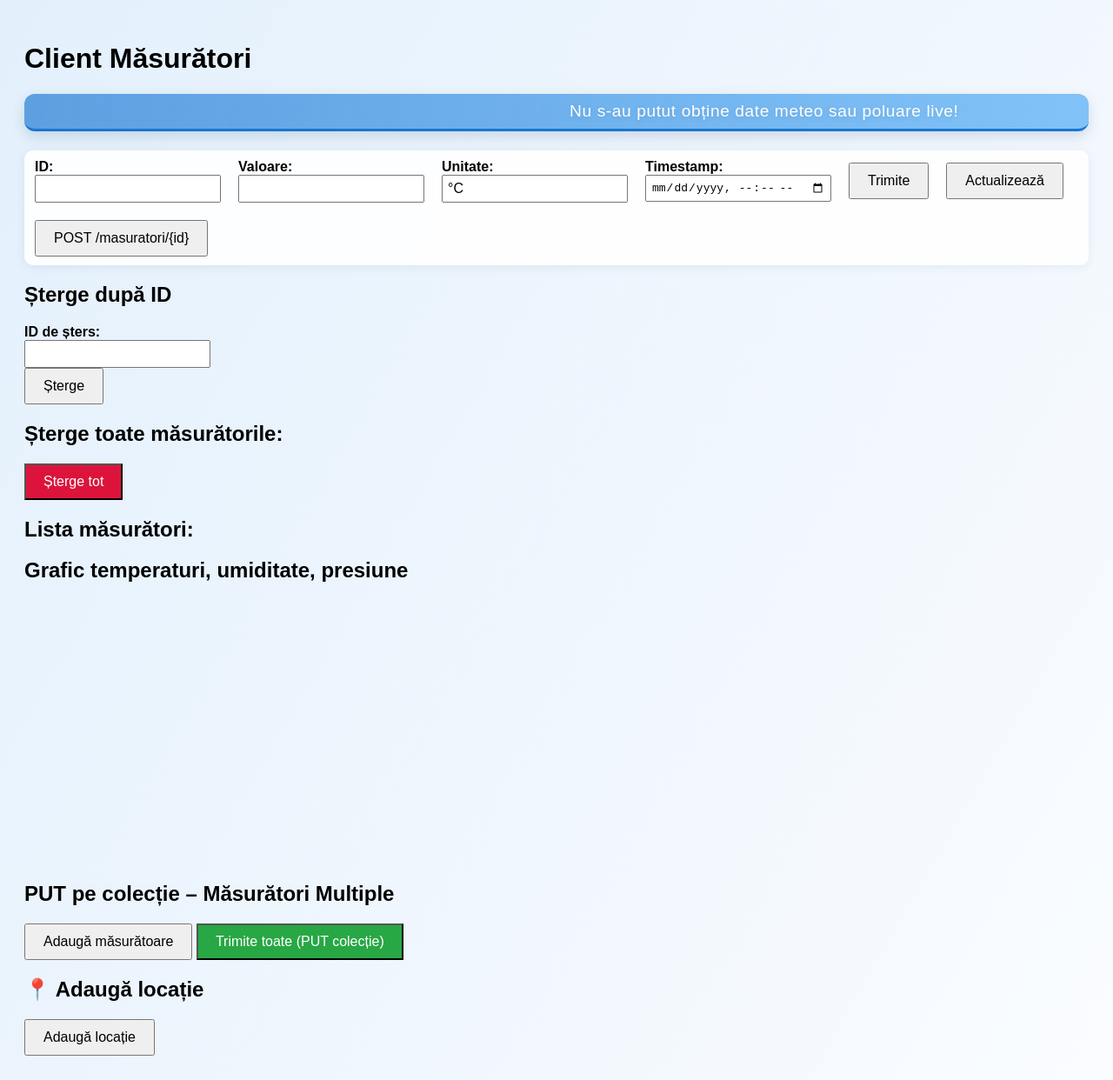
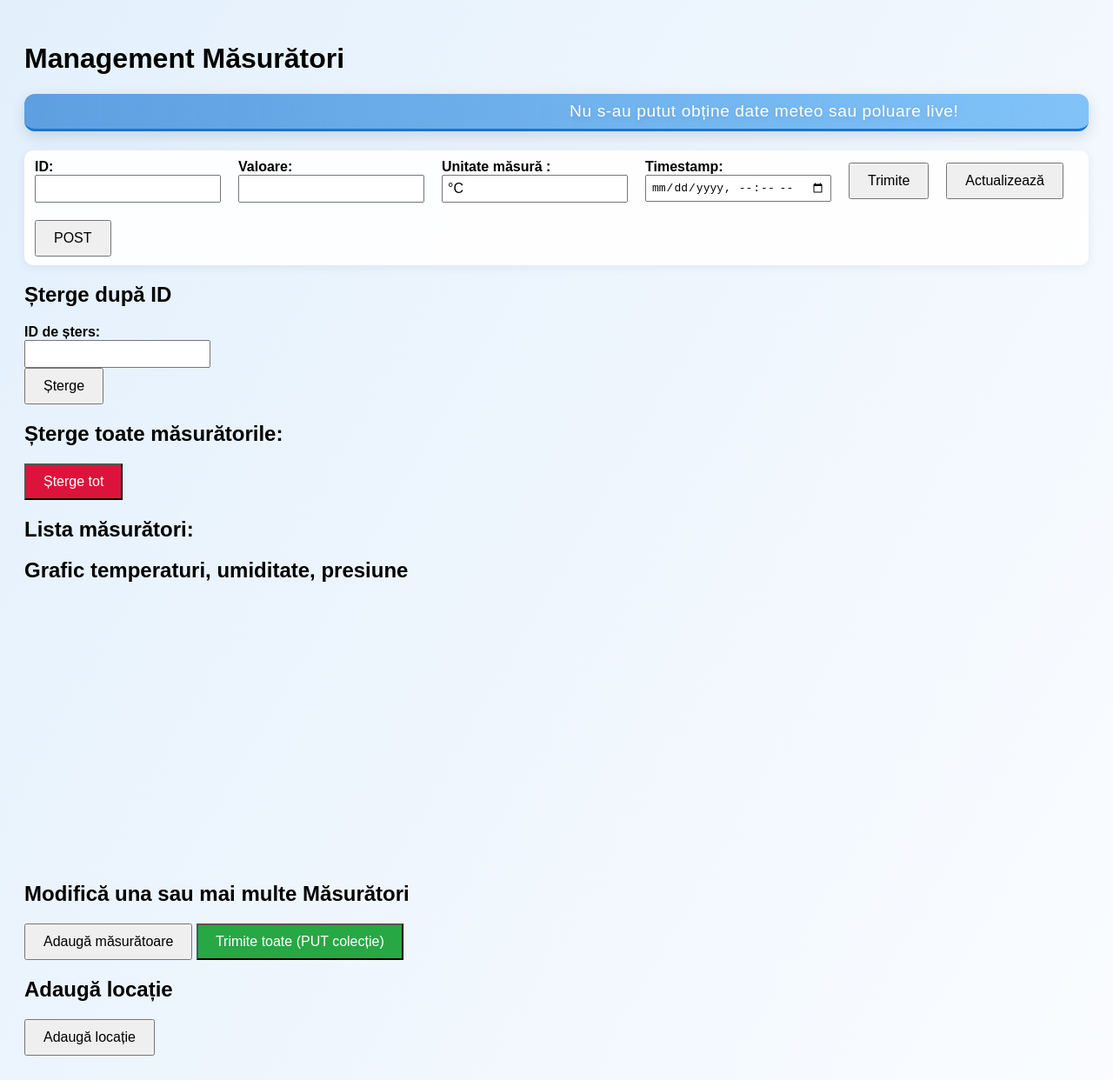
Before and after one commit to Tibbbbb/frontend-tad, a plain HTML site: page index.html in a window 1280 px wide. Shown: the whole page at 87% size. Drawn offline with nearby package versions, Linux system fonts and the light colour scheme; no server answers.

Commit message:
Update index.html

```diff
--- a/index.html
+++ b/index.html
@@ -2,7 +2,7 @@
 <html lang="ro">
 <head>
   <meta charset="UTF-8">
-  <title>Client Măsurători</title>
+  <title> Management Măsurători </title>
   <style>
     body {
       font-family: Arial, sans-serif;
@@ -80,7 +80,7 @@
   </style>
 </head>
 <body>
-  <h1>Client Măsurători</h1>
+  <h1>Management Măsurători</h1>
   <div id="meteo-banner" class="marquee">
     <span id="meteo-text">Se încarcă datele meteo...</span>
   </div>
@@ -92,7 +92,7 @@
     <label>Valoare:
       <input type="number" id="valoare" step="0.1" required>
     </label>
-    <label>Unitate:
+    <label>Unitate măsură :
       <input type="text" id="unitate" value="°C" required>
     </label>
     <label>Timestamp:
@@ -100,7 +100,7 @@
     </label>
     <button type="submit">Trimite</button>
     <button type="button" id="btn-actualizeaza">Actualizează</button>
-    <button type="button" id="btn-post-id">POST /masuratori/{id}</button>
+    <button type="button" id="btn-post-id">POST</button>
   </form>
 
   <h2>Șterge după ID</h2>
@@ -118,12 +118,12 @@
   <h2>Grafic temperaturi, umiditate, presiune</h2>
   <canvas id="tempChart" width="600" height="300"></canvas>
 
-  <h2>PUT pe colecție – Măsurători Multiple</h2>
+  <h2>Modifică una sau mai multe Măsurători</h2>
   <div id="masurari-container"></div>
   <button id="btn-adauga"> Adaugă măsurătoare</button>
   <button id="btn-trimite" style="background: #28a745; color: white;"> Trimite toate (PUT colecție)</button>
 
-  <h2>📍 Adaugă locație</h2>
+  <h2> Adaugă locație</h2>
   <button onclick="adaugaLocatie()">Adaugă locație</button>
 
   <script src="https://cdn.jsdelivr.net/npm/chart.js"></script>
```
